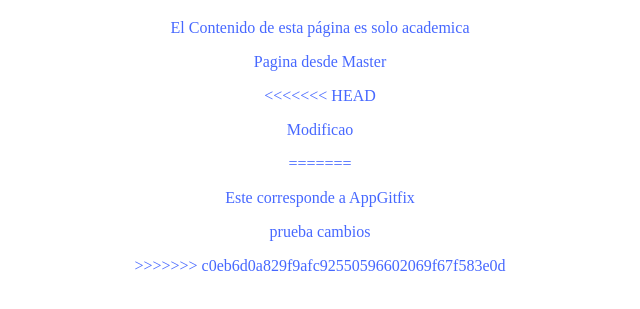
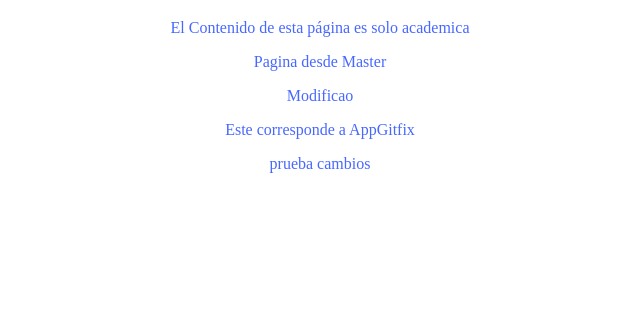
Before and after one commit to carloselozano/AppGit, a plain HTML site: page index.html in a window 1280 px wide. Shown: the part 87-396 px from the top of the page, without its empty margins (320-960 px from the left). Drawn offline with Linux system fonts and the light colour scheme.

Commit message:
Actualizo master desde master3

```diff
--- a/index.html
+++ b/index.html
@@ -7,12 +7,9 @@
     <h1>Primera página</h1>
     <p>El Contenido de esta página es solo academica</p>
     <p>Pagina desde Master</p>
-<<<<<<< HEAD
     <p>Modificao</p>
-=======
     <p>Este corresponde a AppGitfix</p>
     <p> prueba cambios</p>
 
->>>>>>> c0eb6d0a829f9afc92550596602069f67f583e0d
   </body>
 </html>
```
